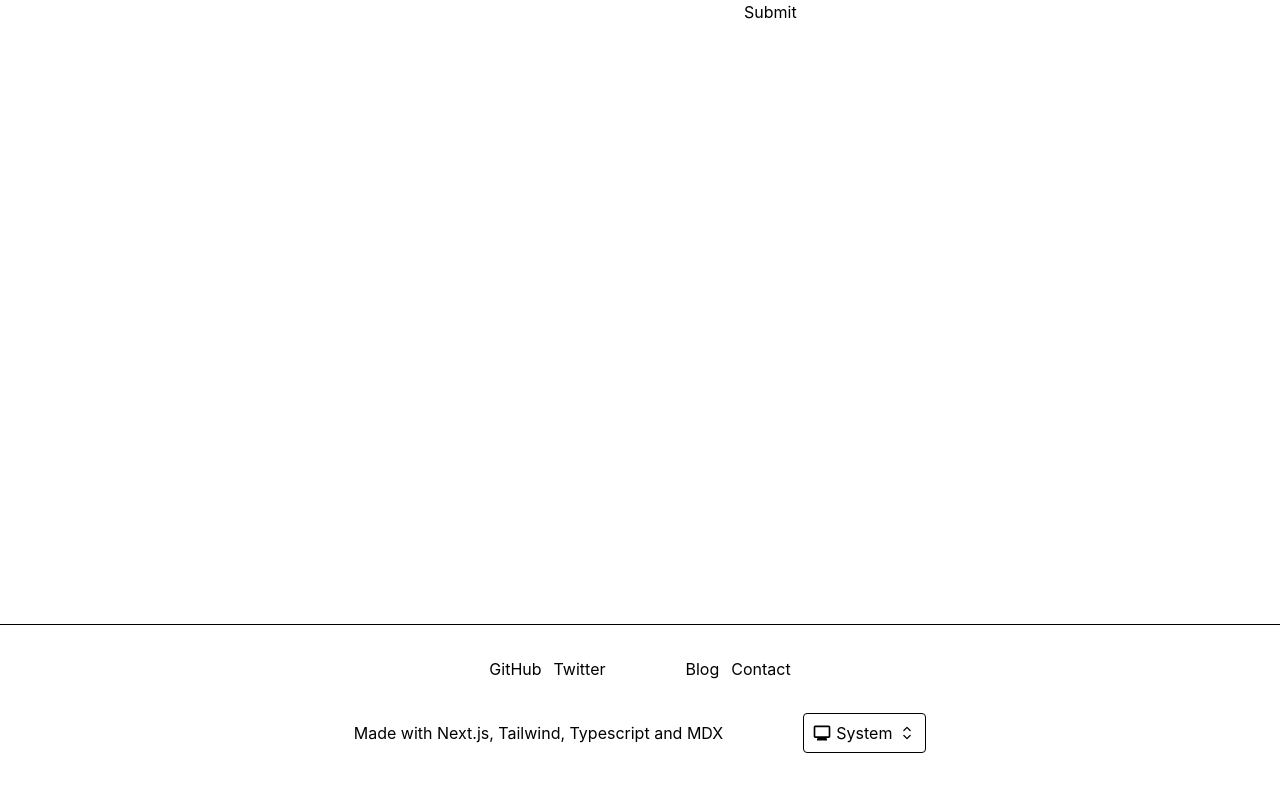
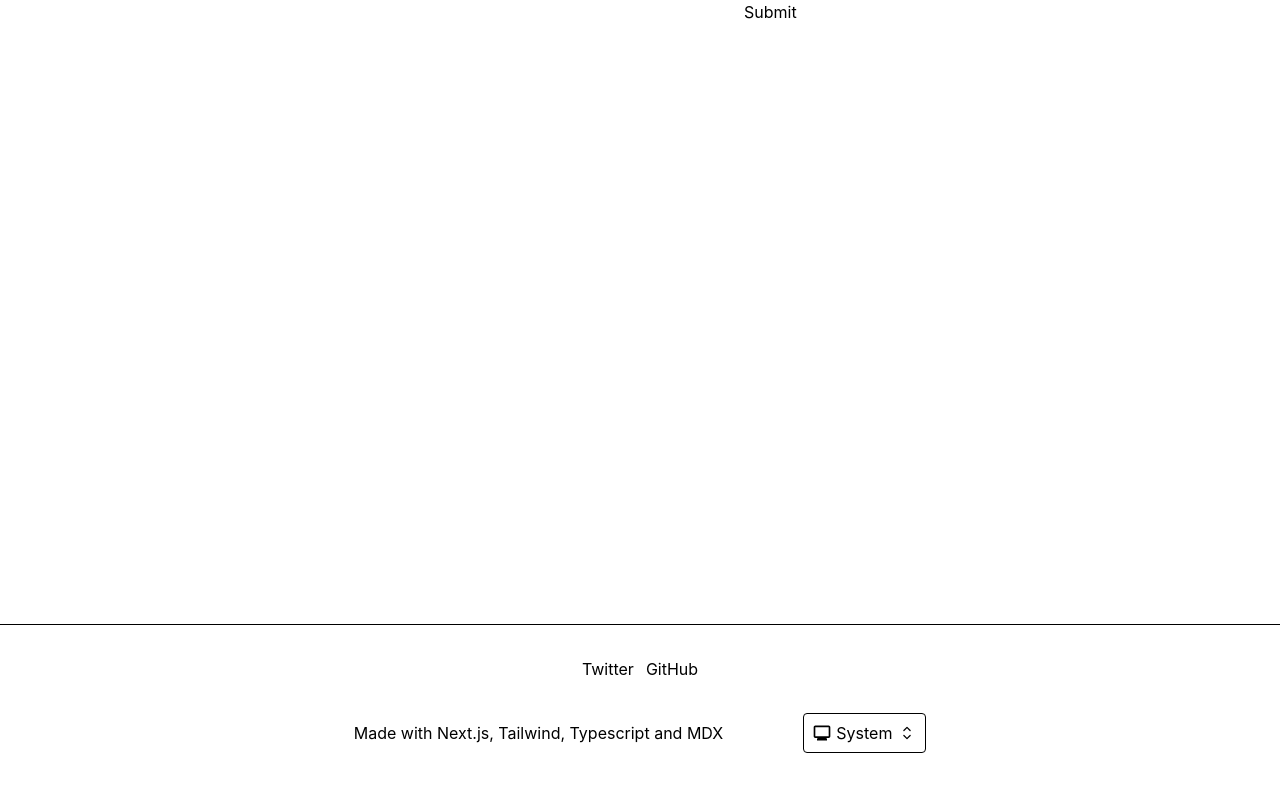
Before and after one commit to TheRaucous/matts-blog, a Next.js app: page /contact in a window 1280 px wide. Shown: the top 792 px of the page. Built offline with nearby package versions, Linux system fonts and the light colour scheme.

Commit message:
Site navigation moved to header

```diff
--- a/src/components/Footer.tsx
+++ b/src/components/Footer.tsx
@@ -4,13 +4,13 @@ function Footer() {
   return (
     <footer className="c-trans border-t py-4">
       <div className="flex flex-col items-center justify-center py-2 md:flex-row md:space-x-20">
-        <ul className="flex items-center justify-center space-x-3">
+        {/* <ul className="flex items-center justify-center space-x-3">
           <LIA href="">GitHub</LIA>
           <LIA href="">Twitter</LIA>
-        </ul>
+        </ul> */}
         <ul className="flex list-none items-center justify-center space-x-3 py-2">
-          <LIA href="">Blog</LIA>
-          <LIA href="">Contact</LIA>
+          <LIA href='https://twitter.com/mattprograms'>Twitter</LIA>
+          <LIA href='https://github.com/TheRaucous'>GitHub</LIA>
         </ul>
       </div>
       <div className="flex flex-col items-center justify-center py-2 md:flex-row md:space-x-20">
--- a/src/components/Header.tsx
+++ b/src/components/Header.tsx
@@ -2,23 +2,37 @@ import Link from 'next/link';
 import { useRouter } from 'next/router';
 
 function Header() {
+  const router = useRouter();
   return (
-    <header className="border-brdrclr c-trans fixed top-0 z-40 flex h-[var(--header-height)] w-full justify-between border-b bg-c-bg/[var(--header-opacity)] px-[10%] backdrop-blur">
+    <header className="border-brdrclr c-trans top-0 z-40 flex h-[var(--header-height)] w-full justify-between border-b bg-c-bg/[var(--header-opacity)] px-[10%] backdrop-blur">
       <Link href="/" className="flex h-full items-center">
         <span className="select-none text-3xl leading-none">MatMac</span>
       </Link>
 
       <nav className="flex">
-        <HeaderLink href="/blog">Blog</HeaderLink>
-        <HeaderLink href="/contact">Contact</HeaderLink>
+        <HeaderLink
+          routeCheck={(href: string) => router.asPath === href}
+          href="/"
+        >
+          Blog
+        </HeaderLink>
+        <HeaderLink
+          routeCheck={(href: string) => router.asPath.startsWith(href)}
+          href="/contact"
+        >
+          Contact
+        </HeaderLink>
       </nav>
     </header>
   );
 }
 
-function HeaderLink(props: { children: any; href: string }) {
-  const router = useRouter();
-  const isOnPage = router.asPath.startsWith(props.href);
+function HeaderLink(props: {
+  children: any;
+  href: string;
+  routeCheck: Function;
+}) {
+  const isOnPage = props.routeCheck(props.href);
   return (
     <Link
       href={props.href}
```
